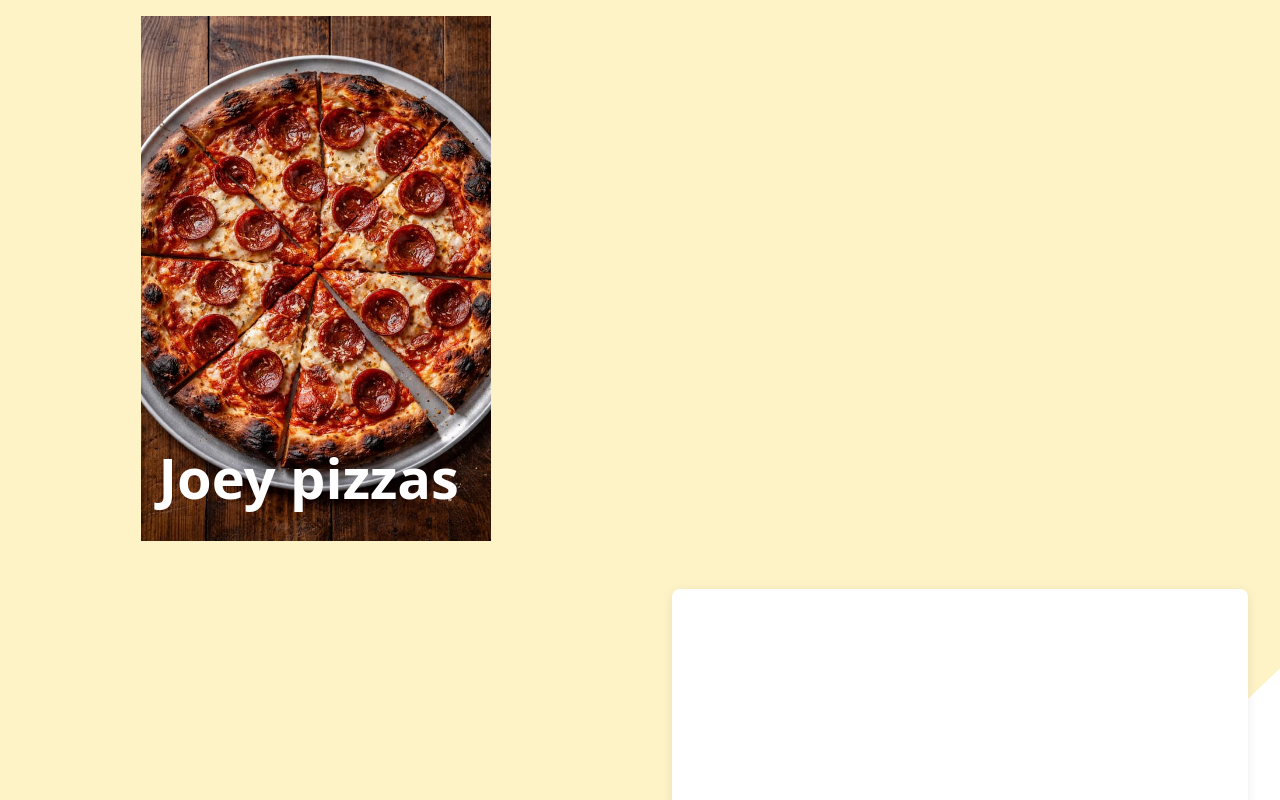
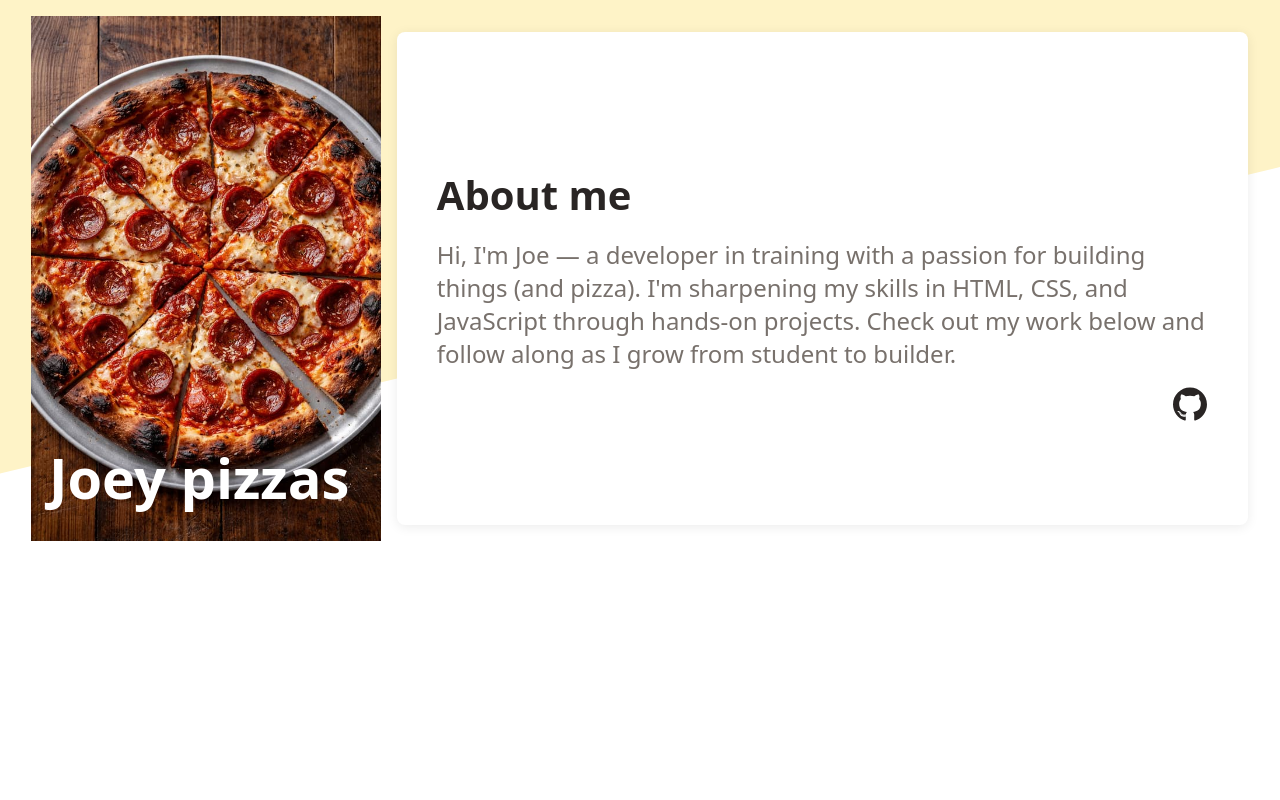
Before and after one commit to joeypizzas/homepage, a website built with webpack: page src/template.html in a window 1280 px wide. Shown: the top 800 px of the page. Built offline with nearby package versions, Linux system fonts and the light colour scheme.

Commit message:
Finished styling tablet view and fixed desktop view

```diff
--- a/src/style.css
+++ b/src/style.css
@@ -58,7 +58,6 @@ body {
   align-items: center;
   position: relative;
   padding: 1rem;
-  position: relative;
   z-index: 1;
   width: 100%;
 }
@@ -119,25 +118,47 @@ body {
   .about {
     display: grid;
     grid-template-columns: 1fr 1fr;
-    grid-template-rows: 0.5fr 2fr 1fr;
-    grid-template-areas:
-      "about-image-name about-image-name"
-      "about-image-wrapper about-card"
-      "about-image-wrapper about-card";
+    grid-template-areas: "about-image-name about-card";
+    position: relative;
+    gap: 0;
+  }
+  .about::before {
+    position: absolute;
+    inset: 0;
+    background: var(--color-mozzarella);
+    clip-path: polygon(0 0, 100% 0, 100% 30%, 0 85%);
+    z-index: 0;
+    content: "";
+  }
+  .about-image-name {
+    grid-area: about-image-name;
+    position: static;
+    padding: 1rem 0 1rem 1rem;
   }
   .about-image-wrapper {
-    grid-area: about-image-wrapper;
+    position: static;
+    display: flex;
+    justify-content: end;
+    align-items: start;
+    max-width: 350px;
   }
   .about-name {
-    grid-area: about-name;
+    top: 1.5rem;
+    left: 55%;
   }
   .about-card {
     grid-area: about-card;
+    background-color: var(--color-white);
+    margin: 7rem 2rem 2rem 0;
+    padding-top: 3rem;
+    border-radius: 8px;
+    box-shadow: 0 2px 12px rgba(0, 0, 0, 0.08);
   }
 }
 
 @media (min-width: 1024px) {
   .about {
+    display: flex;
     flex-direction: row;
     background-color: var(--color-white);
   }
@@ -152,18 +173,25 @@ body {
   .about-image-name::before {
     display: none;
   }
-  .about-image-wrapper {
-    max-width: 350px;
-  }
   .about-image-name {
     z-index: 1;
     max-width: 600px;
+    position: relative;
+  }
+  .about-image-wrapper {
+    position: relative;
+    display: inline-block;
+  }
+  .about-name {
+    left: 5%;
+    bottom: 5%;
+    top: auto;
   }
   .about-card {
     background-color: var(--color-white);
     justify-content: center;
     z-index: 1;
-    margin: 2rem;
+    margin: 2rem 2rem 2rem 0;
     border-radius: 8px;
     box-shadow: 0 2px 12px rgba(0, 0, 0, 0.08);
   }
```
